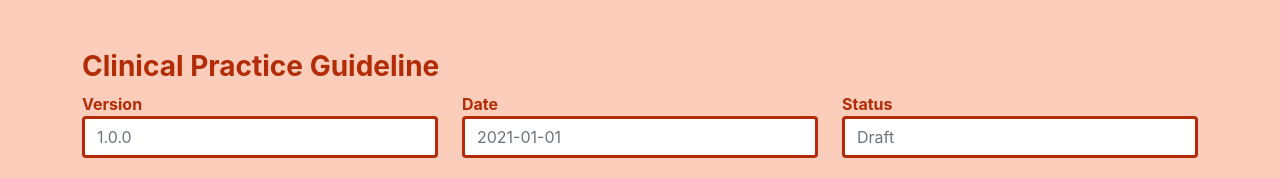
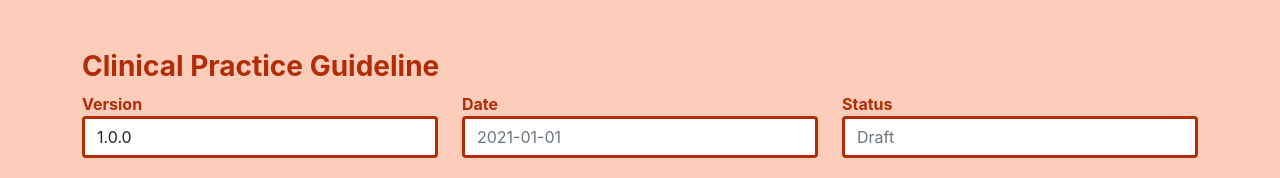
Before and after one commit to PuraJuniper/fsh-sage, a React (Create React App) app: page / in a window 1280 px wide. Shown: the top 178 px of the page. Built offline with nearby package versions, Linux system fonts and the light colour scheme.

Commit message:
added documentation

```diff
--- a/src/App.tsx
+++ b/src/App.tsx
@@ -28,7 +28,7 @@ function App() {
       setTimeout(() => {
         setRender(nextRender);
         setShow(true);
-      }, 250)
+      }, 250); // 250ms is the transition time in App.css
     }
   }, [show]);
 
--- a/src/baseCard.tsx
+++ b/src/baseCard.tsx
@@ -33,6 +33,7 @@ export const BaseCard = (props:any) => {
         in={show}
         timeout={9999}
         classNames="res-card"
+        /* unmountOnExit takes away the glimmering effect */
         >
         <Card
                 onClick={(e: any) => {
--- a/src/metaData.tsx
+++ b/src/metaData.tsx
@@ -5,10 +5,8 @@ import {SelectView} from './selectView';
 
 
 export const MetaData = (props:any) => {
-    const [showResource, setResource] = useState(false);
-    console.log(1);
 
-        //might need to change the way of saving data
+    //might need to change the way of saving data
     const sendValues = async (event: FormEvent<HTMLFormElement>) => {
         event.preventDefault();
         const {version, date, status, publisher, copyright, approval, lastapproval, author, editor, reviewer, endorser} = event.target as typeof event.target &{
@@ -40,7 +38,7 @@ export const MetaData = (props:any) => {
     };
 
     let defaultValues = {
-        version:props.commonMetaData?.version,
+        version:props.commonMetaData?.version ?? "1.0.0",
         date:props.commonMetaData?.date,
         status:props.commonMetaData?.status,
         publisher:props.commonMetaData?.publisher,
```
